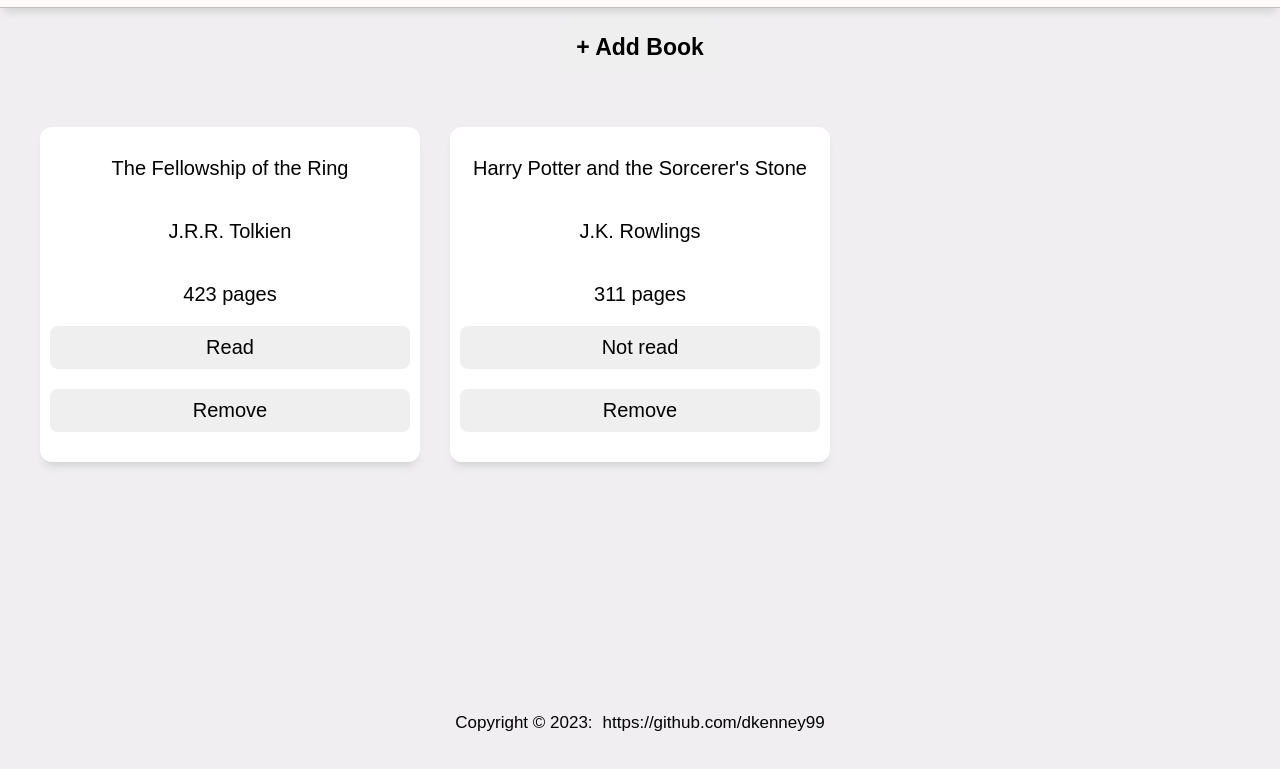
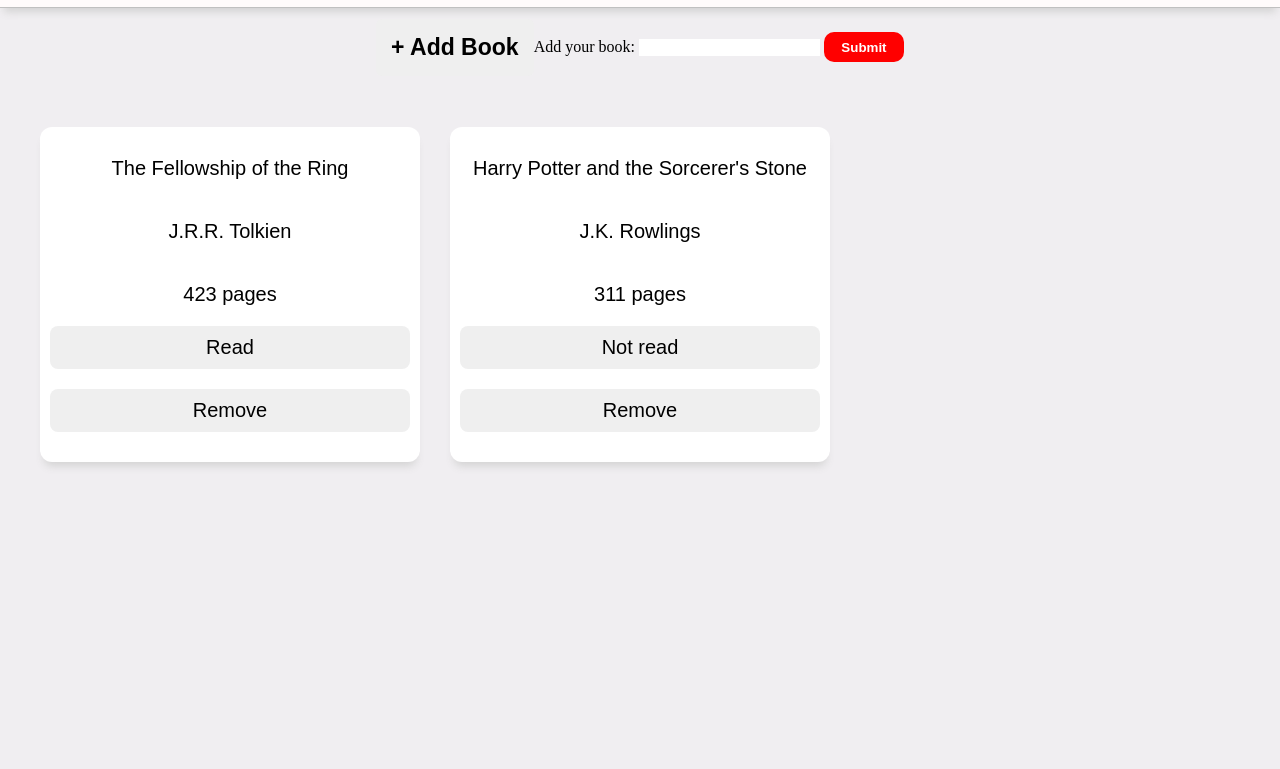
Before and after one commit to dkenney99/library, a plain HTML site: page index.html in a window 1280 px wide. Shown: the part 57-826 px from the top of the page. Drawn offline with Linux system fonts and the light colour scheme.

Commit message:
need to fix re-adding books

```diff
--- a/index.html
+++ b/index.html
@@ -16,12 +16,21 @@
   <body>
     <div class="add-book">
       <button class="add-book-button">+ Add Book</button>
+      <div class="add-book-form">
+        <form class="book-add-form">
+          <label for="myInput">Add your book:</label>
+          <input type="text" id="userInput" />
+          <button
+            class="submit-button"
+            type="button"
+            onclick="addBookToLibrary()"
+          >
+            Submit
+          </button>
+        </form>
+      </div>
     </div>
     <div class="bookshelf"></div>
     <script src="script.js"></script>
   </body>
-  <footer>
-    Copyright © 2023:
-    <a href="https://github.com/dkenney99">https://github.com/dkenney99</a>
-  </footer>
 </html>
--- a/script.js
+++ b/script.js
@@ -20,18 +20,13 @@
   this.read = read;
 }
 
-function addBookToLibrary() {}
-
 const addBookButton = document.querySelector(".add-book-button");
 const bookShelf = document.querySelector(".bookshelf");
 const addBookSection = document.querySelector(".add-book");
 
-addBookButton.addEventListener("click", () => {
-  const addForm = document.createElement("form");
-  addForm.classList.add("add-book-form");
-  addBookSection.appendChild(addForm);
-});
+addBookButton.addEventListener("click", () => {});
 
+const refreshLibrary = () =>
   myLibrary.forEach((book) => {
     const cardEl = document.createElement("div");
     cardEl.classList.add("card");
@@ -67,3 +62,14 @@
     cardEl.appendChild(bookRemove);
     bookShelf.appendChild(cardEl);
   });
+
+refreshLibrary();
+
+function addBookToLibrary() {
+  const bookTitle = document.getElementById("userInput").value;
+  const newBook = new Book(bookTitle, "Aldous Huxley", 225, true);
+  myLibrary.push(newBook);
+  console.log(myLibrary);
+  console.log(typeof newBook);
+  refreshLibrary();
+}
--- a/styles.css
+++ b/styles.css
@@ -133,3 +133,12 @@
 .bookStatus:hover {
   background-color: rgb(212, 212, 212);
 }
+
+.submit-button {
+  background-color: red;
+  color: white;
+  font-weight: bold;
+  height: 30px;
+  width: 80px;
+  border-radius: 10px;
+}
```
Lines whose indentation alone changed are shown as unchanged.
